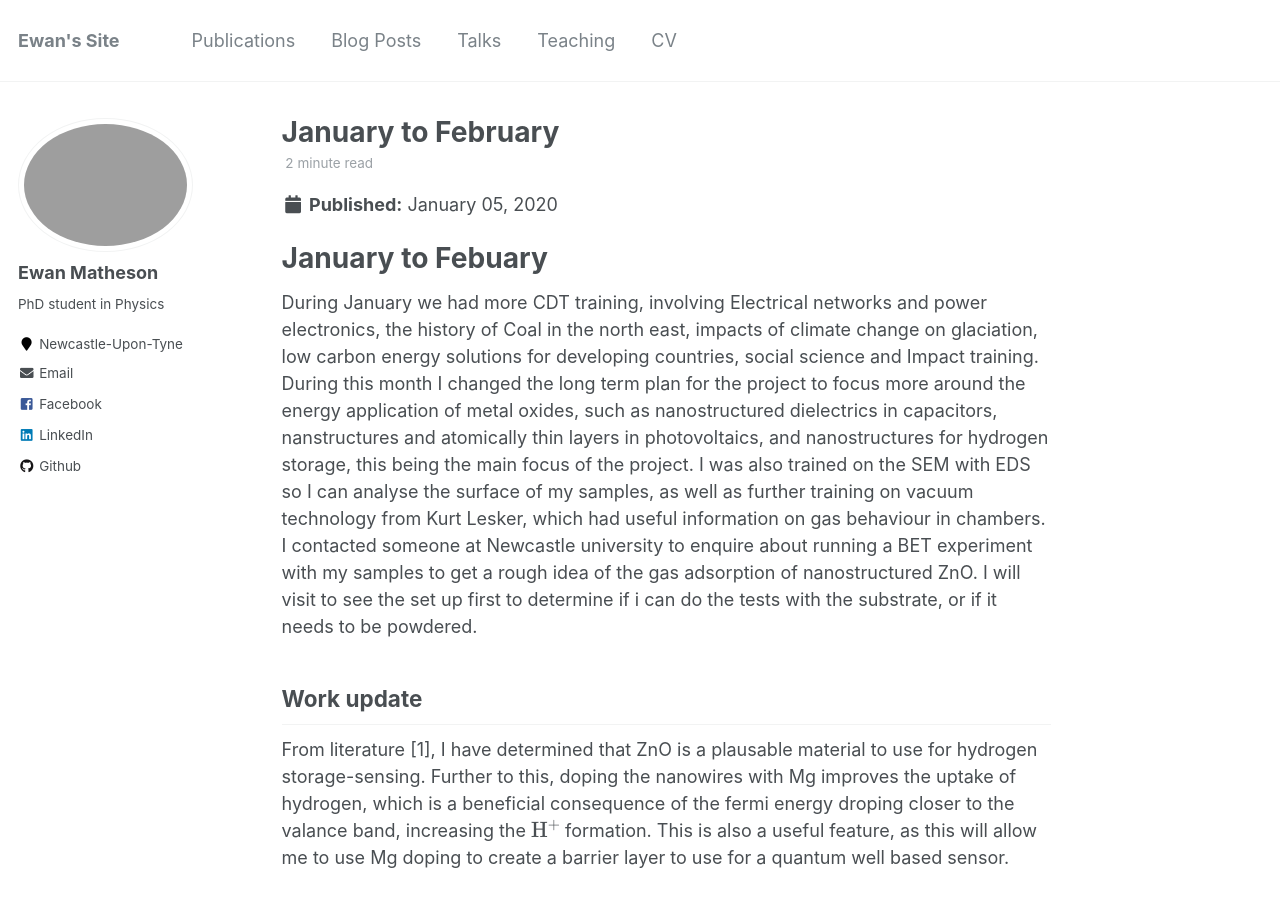
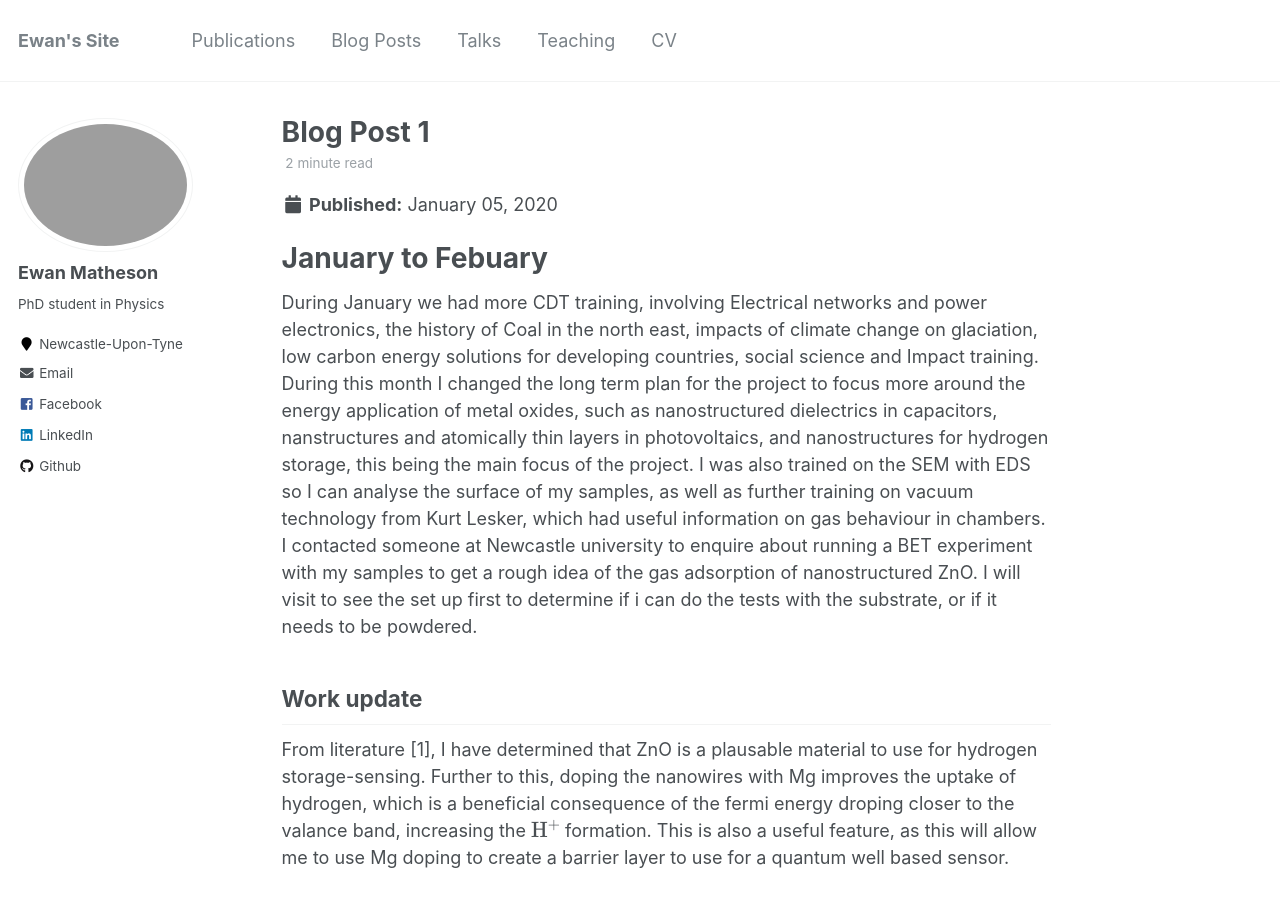
Before and after one commit to EwanMatheson/ewanmatheson.github.io, a Jekyll site: the page built from _posts/2012-08-14-blog-post-1.md, in a window 1280 px wide and 900 px high. Built offline with Jekyll 4.4.1, drawn with Linux system fonts in a browser that asks for light colours; formulas are drawn with MathJax 3; some of the changed lines change nothing that is shown.

Commit message:
Update 2012-08-14-blog-post-1.md

```diff
--- a/_posts/2012-08-14-blog-post-1.md
+++ b/_posts/2012-08-14-blog-post-1.md
@@ -1,5 +1,5 @@
 ---
-title: 'January to February'
+#title: 'January to February'
 date: 20  20-01-05
 permalink: /posts/2012/08/blog-post-2/
 tags:
```
